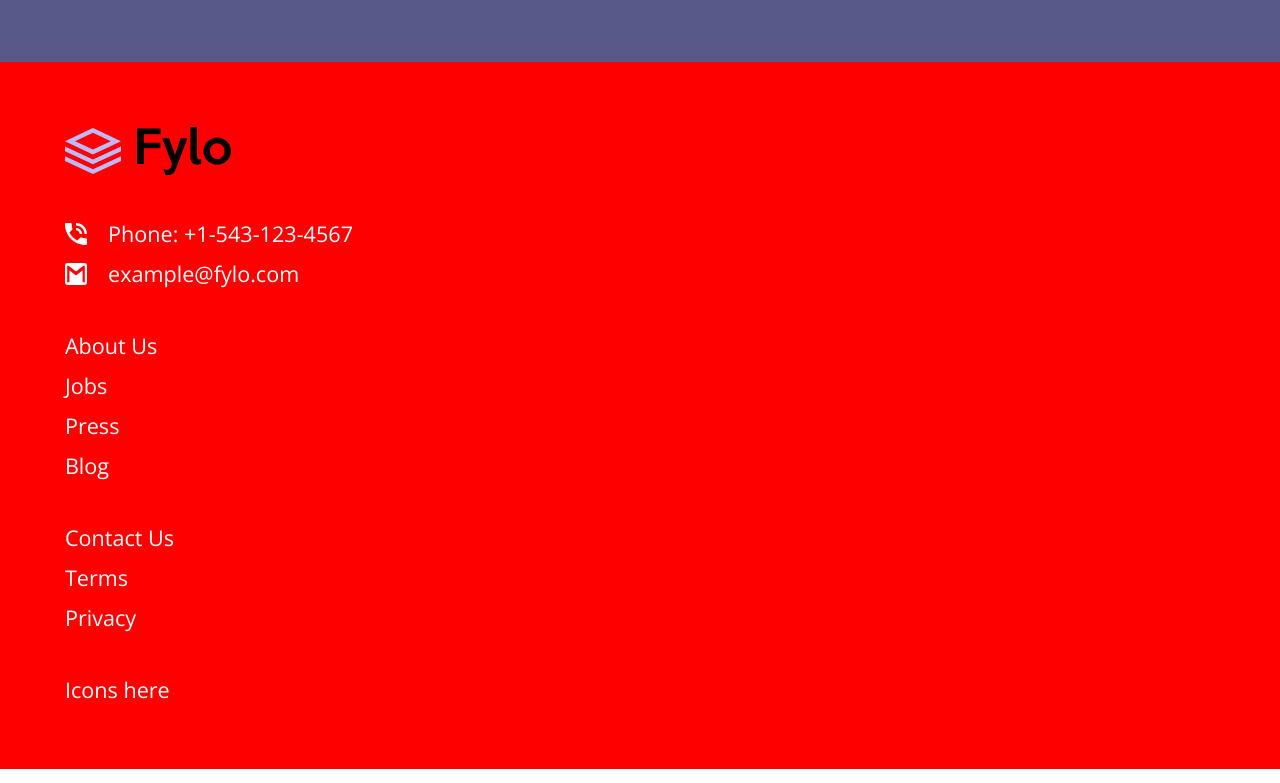
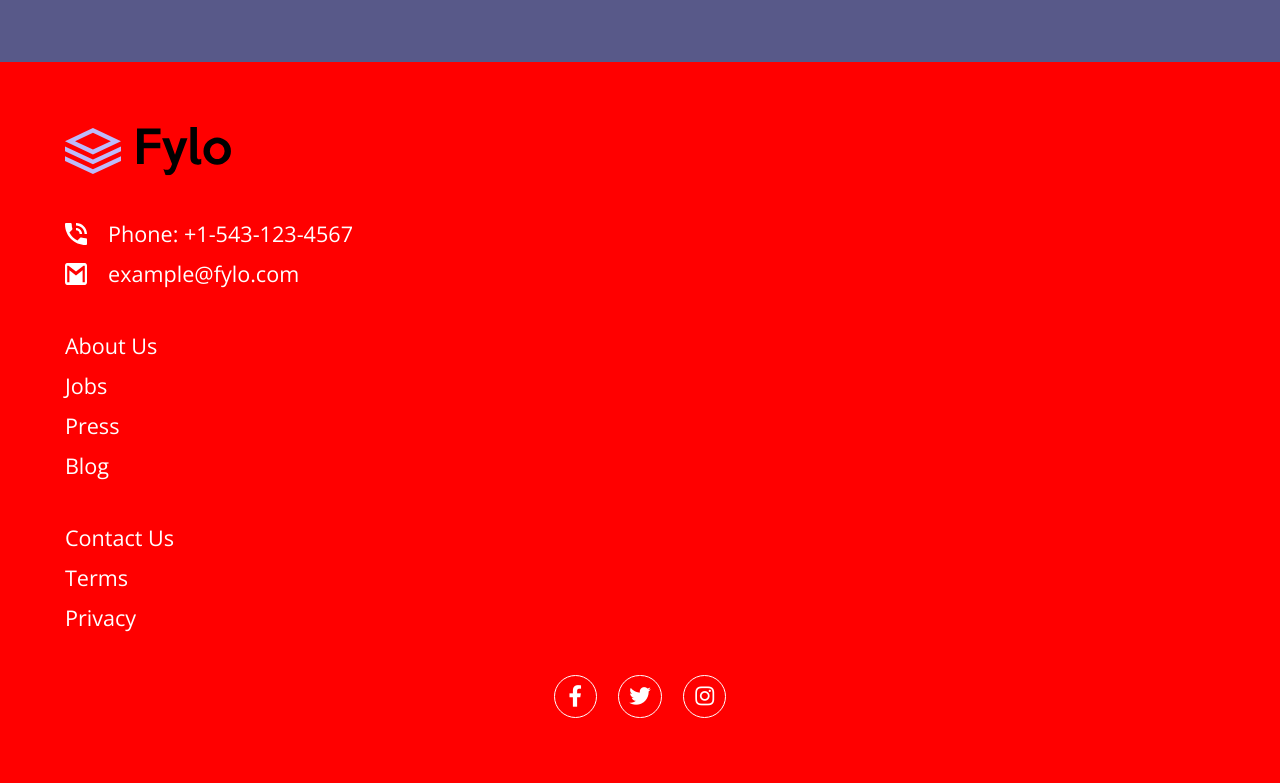
Before and after one commit to calvindalenta/fylo-landing-page-with-two-column-layout, a plain HTML site: page index.html in a window 1280 px wide. Shown: the part 1646-2429 px from the top of the page. Drawn offline with nearby package versions, Linux system fonts and the light colour scheme.

Commit message:
Add social-icon component

```diff
--- a/index.html
+++ b/index.html
@@ -4,6 +4,7 @@
   <meta charset="UTF-8">
   <meta name="viewport" content="width=device-width, initial-scale=1.0">
   <link rel="icon" type="image/png" sizes="32x32" href="./images/favicon-32x32.png">
+  <link rel="stylesheet" href="https://pro.fontawesome.com/releases/v5.10.0/css/all.css" integrity="sha384-AYmEC3Yw5cVb3ZcuHtOA93w35dYTsvhLPVnYs9eStHfGJvOvKxVfELGroGkvsg+p" crossorigin="anonymous"/>
   <link rel="preconnect" href="https://fonts.googleapis.com">
   <link rel="preconnect" href="https://fonts.gstatic.com" crossorigin>
   <link href="https://fonts.googleapis.com/css2?family=Open+Sans:wght@400;500;700&family=Raleway:wght@400;700&display=swap" rel="stylesheet">
@@ -135,7 +136,19 @@
           <a href="#" class="list__item">Privacy</a>
         </div>
         <div class="list">
-          <div class="list__item">Icons here</div>
+          <div class="list__item">
+            <div class="social-icon">
+              <div class="social-icon__item">
+                <i class="fab fa-facebook-f social-icon__image"></i>
+              </div>
+              <div class="social-icon__item">
+                <i class="fab fa-twitter social-icon__image"></i>
+              </div>
+              <div class="social-icon__item">
+                <i class="fab fa-instagram social-icon__image"></i>
+              </div>
+            </div>
+          </div>
         </div>
       </div>
     </div>
--- /dev/null
+++ b/scss/components/_social-icon.scss
@@ -0,0 +1,19 @@
+.social-icon {
+    display: flex;
+    justify-content: center;
+    align-items: center;
+    gap: 1em;
+
+    &__item {
+        width: 2em;
+        height: 2em;
+        border: 1px solid white;
+        border-radius: 50%;
+
+        display: flex;
+        justify-content: center;
+        align-items: center;
+
+        cursor: pointer;
+    }
+}
--- a/scss/main.scss
+++ b/scss/main.scss
@@ -17,3 +17,4 @@
 @import 'components/call';
 @import 'components/list';
 @import 'components/list-icon';
+@import 'components/social-icon';
```
Also changed, not shown: main.css.
